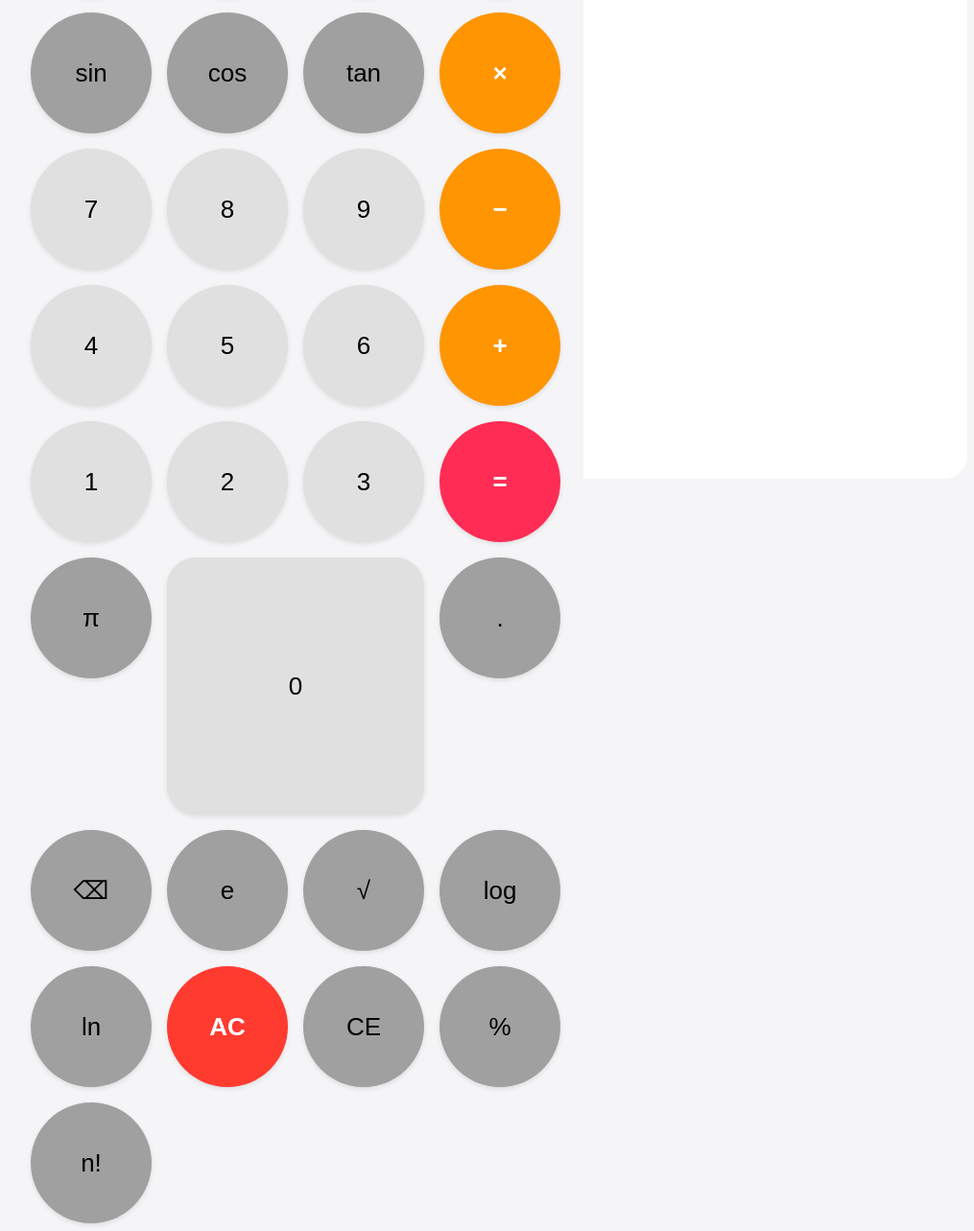
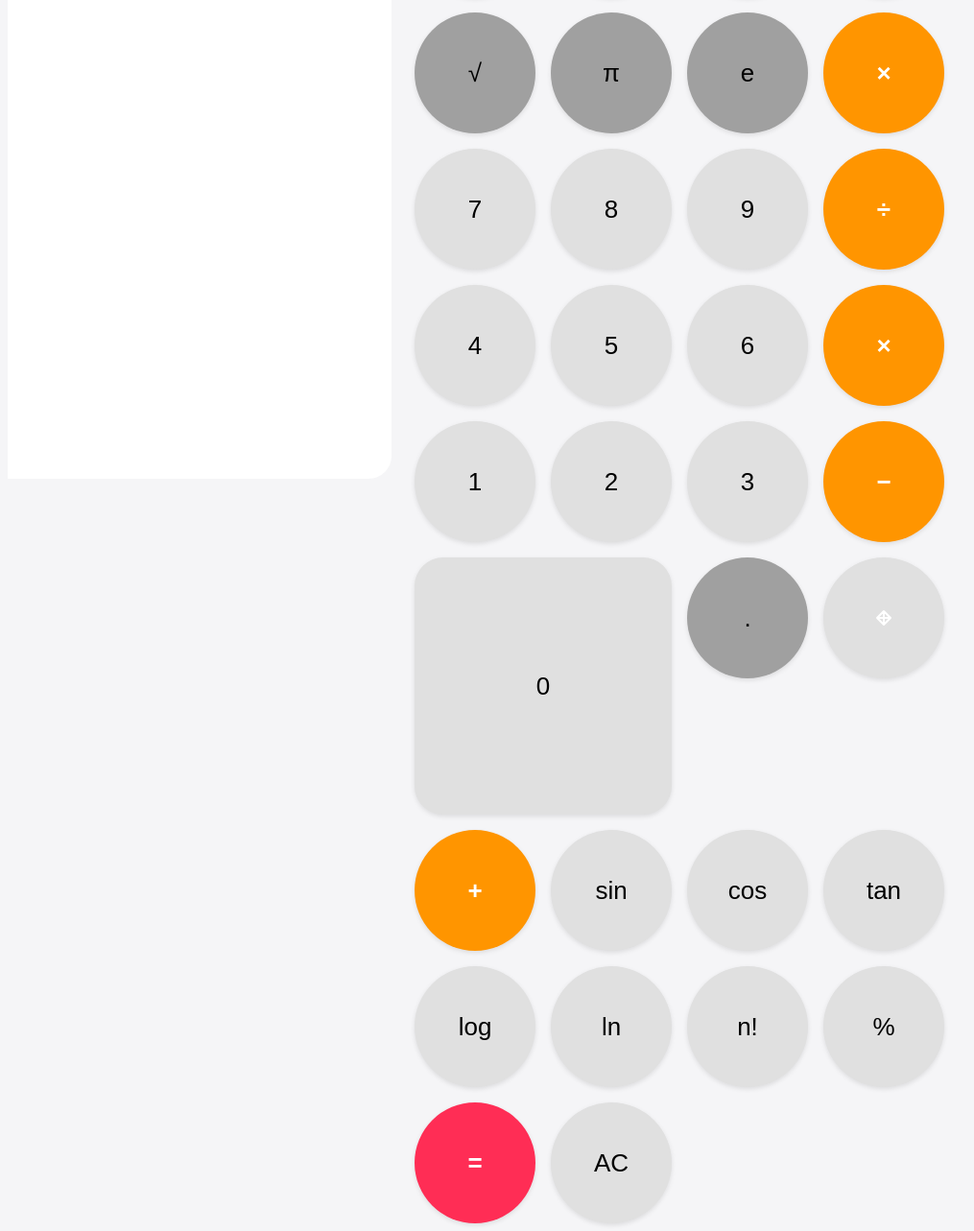
Before and after one commit to 0xKanba/nointernet, a plain HTML site: page index.html in a window 1280 px wide. Shown: the part 301-1584 px from the top of the page at 96% size, without its empty margins (132-1147 px from the left). Drawn offline with Linux system fonts and the light colour scheme.

Commit message:
Update index.html

```diff
--- a/index.html
+++ b/index.html
@@ -3,9 +3,8 @@
 <head>
     <meta charset="UTF-8">
     <meta name="viewport" content="width=device-width, initial-scale=1.0, maximum-scale=1.0, user-scalable=no">
-    <meta name="theme-color" content="#000000">
+    <meta name="theme-color" content="#1b1b23">
     <meta name="apple-mobile-web-app-capable" content="yes">
-    <meta name="apple-mobile-web-app-status-bar-style" content="black-translucent">
     <title>Sphere Calculator</title>
 
     <link rel="manifest" href="manifest.json">
@@ -15,15 +14,26 @@
     <link rel="stylesheet" href="style.css">
 </head>
 <body>
-    <!-- أزرار التحكم (تظهر فقط عند الحاجة) -->
+    <!-- أزرار التحكم -->
     <div class="controls">
         <button id="install-btn" class="control-btn" aria-label="Install App">+</button>
         <button id="refresh-btn" class="control-btn" aria-label="Refresh">↻</button>
     </div>
 
-    <!-- الهيكل الرئيسي: حاسبة + لوحة التاريخ -->
+    <!-- الهيكل الرئيسي -->
     <div class="app-container">
-        <!-- حاسبة -->
+        <!-- لوحة التاريخ -->
+        <div class="history-panel">
+            <div class="history-header">
+                <h2>History</h2>
+                <button id="clear-history" class="clear-btn">Clear</button>
+            </div>
+            <div class="history-content">
+                <ul id="history-list" class="history-list"></ul>
+            </div>
+        </div>
+
+        <!-- الحاسبة -->
         <div class="calculator">
             <div class="display-container">
                 <div id="expression" class="expression"></div>
@@ -31,70 +41,61 @@
             </div>
 
             <div class="buttons-grid">
-                <!-- الصف الأول (الأزرار العلمية) -->
+                <!-- الصف الأول -->
                 <button class="btn function-btn" data-value="(">(</button>
                 <button class="btn function-btn" data-value=")">)</button>
                 <button class="btn function-btn" data-value="^">^</button>
                 <button class="btn operator-btn" data-value="/">÷</button>
 
-                <!-- الصف الثاني (الوظائف المثلثية) -->
-                <button class="btn function-btn" data-value="sin(">sin</button>
-                <button class="btn function-btn" data-value="cos(">cos</button>
-                <button class="btn function-btn" data-value="tan(">tan</button>
+                <!-- الصف الثاني -->
+                <button class="btn function-btn" data-value="√(">√</button>
+                <button class="btn function-btn" data-value="π">π</button>
+                <button class="btn function-btn" data-value="e">e</button>
                 <button class="btn operator-btn" data-value="*">×</button>
 
-                <!-- الصف الثالث (الأرقام 7-9) -->
+                <!-- الصف الثالث -->
                 <button class="btn number-btn" data-value="7">7</button>
                 <button class="btn number-btn" data-value="8">8</button>
                 <button class="btn number-btn" data-value="9">9</button>
-                <button class="btn operator-btn" data-value="-">−</button>
+                <button class="btn operator-btn" data-value="/">÷</button>
 
-                <!-- الصف الرابع (الأرقام 4-6) -->
+                <!-- الصف الرابع -->
                 <button class="btn number-btn" data-value="4">4</button>
                 <button class="btn number-btn" data-value="5">5</button>
                 <button class="btn number-btn" data-value="6">6</button>
-                <button class="btn operator-btn" data-value="+">+</button>
+                <button class="btn operator-btn" data-value="*">×</button>
 
-                <!-- الصف الخامس (الأرقام 1-3) -->
+                <!-- الصف الخامس -->
                 <button class="btn number-btn" data-value="1">1</button>
                 <button class="btn number-btn" data-value="2">2</button>
                 <button class="btn number-btn" data-value="3">3</button>
+                <button class="btn operator-btn" data-value="-">−</button>
+
+                <!-- الصف السادس -->
+                <button class="btn number-btn zero-btn" data-value="0">0</button>
+                <button class="btn function-btn" data-value=".">.</button>
+                <button class="btn delete-btn" data-action="deleteChar"><svg width="24" height="24" viewBox="0 0 24 24" fill="none" xmlns="http://www.w3.org/2000/svg"><path d="M19 12H5M12 5V19M5 12L12 5L19 12L12 19L5 12Z" stroke="white" stroke-width="2" stroke-linecap="round" stroke-linejoin="round"/></svg></button>
+                <button class="btn operator-btn" data-value="+">+</button>
+
+                <!-- الصف السابع -->
+                <button class="btn sci-btn" data-value="sin(">sin</button>
+                <button class="btn sci-btn" data-value="cos(">cos</button>
+                <button class="btn sci-btn" data-value="tan(">tan</button>
+                <button class="btn sci-btn" data-value="log(">log</button>
+
+                <!-- الصف الثامن -->
+                <button class="btn sci-btn" data-value="ln(">ln</button>
+                <button class="btn sci-btn" data-value="!">n!</button>
+                <button class="btn percentage-btn" data-action="percentage">%</button>
                 <button class="btn equals-btn" data-action="calculate">=</button>
 
-                <!-- الصف السادس (الصفر والعمليات) -->
-                <button class="btn function-btn" data-value="π">π</button>
-                <button class="btn number-btn zero-btn" data-value="0">0</button>
-                <button class="btn function-btn" data-value=".">.</button>
-                <button class="btn function-btn" data-action="deleteChar">⌫</button>
-
-                <!-- الصف السابع (الوظائف المتقدمة) -->
-                <button class="btn function-btn" data-value="e">e</button>
-                <button class="btn function-btn" data-value="√(">√</button>
-                <button class="btn function-btn" data-value="log(">log</button>
-                <button class="btn function-btn" data-value="ln(">ln</button>
-
-                <!-- الصف الثامن (الوظائف الأساسية) -->
-                <button class="btn clear-btn" data-action="clearAll">AC</button>
-                <button class="btn function-btn" data-action="clearEntry">CE</button>
-                <button class="btn function-btn" data-action="percentage">%</button>
-                <button class="btn function-btn" data-value="!">n!</button>
-            </div>
-        </div>
-
-        <!-- لوحة التاريخ (قابلة للطي على الموبايل) -->
-        <div class="history-panel">
-            <div class="history-header">
-                <h2>History</h2>
-                <button id="toggle-history" class="toggle-btn" aria-label="Toggle History">▼</button>
-            </div>
-            <div class="history-content">
-                <ul id="history-list" class="history-list"></ul>
+                <!-- الزر الكبير AC -->
+                <button class="btn ac-btn" data-action="clearAll">AC</button>
             </div>
         </div>
     </div>
 
     <script src="math.js"></script>
     <script src="app.js"></script>
-    <script src="pwa.js"></script>
 </body>
 </html>
```
